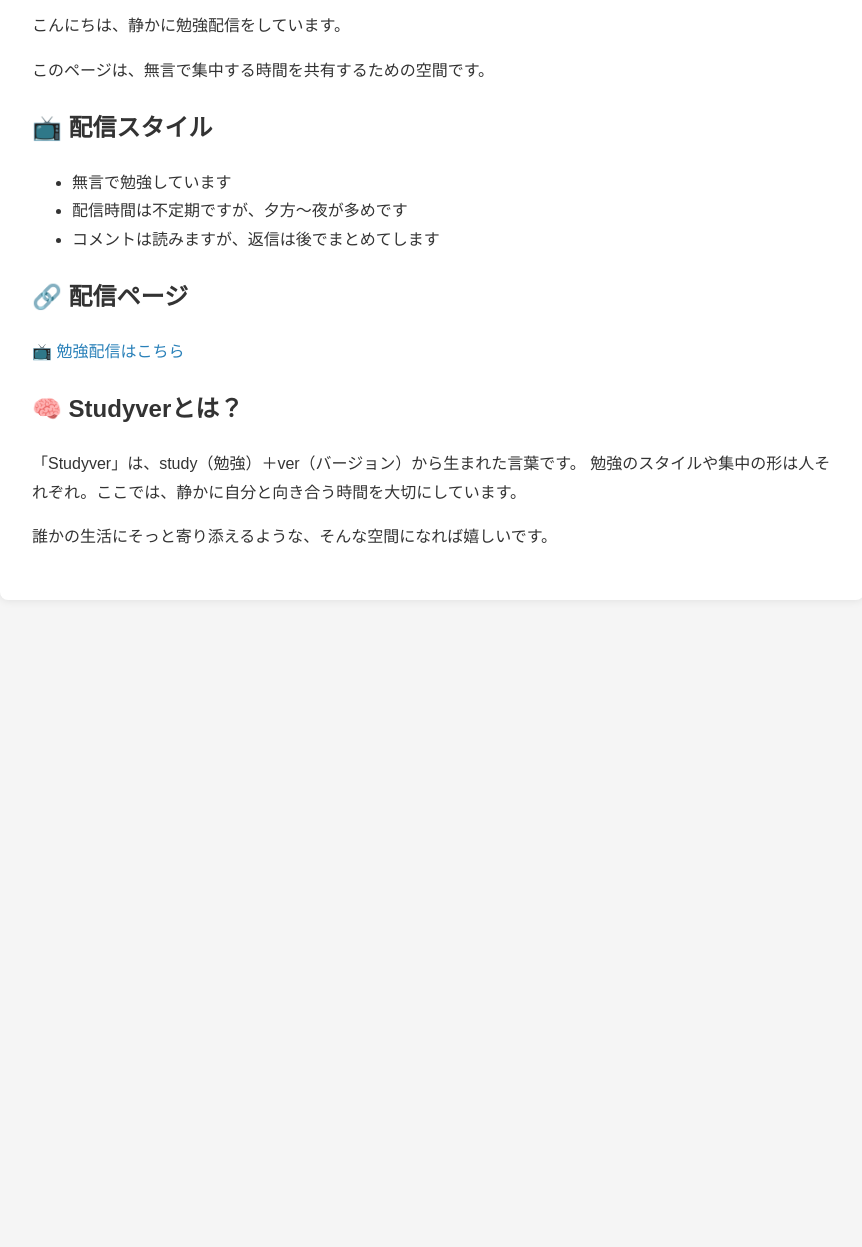
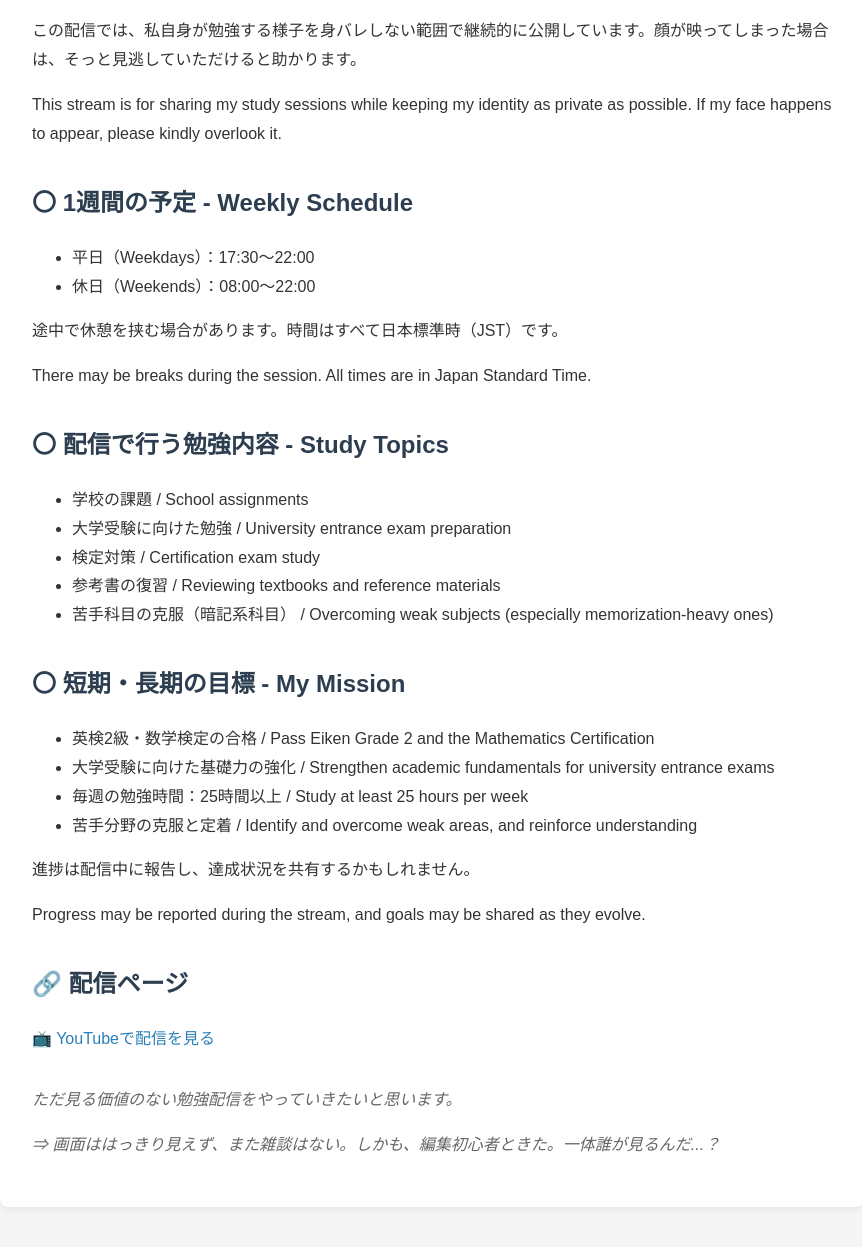
Before and after one commit to studyver/studyver-page, a plain HTML site: page index.html in a window 1280 px wide. Shown: the part 155-1402 px from the top of the page, without its empty margins (208-1070 px from the left). Before the commit the page ends 800 px from the top, so only its background shows below. Drawn offline with Linux system fonts and the light colour scheme.

Commit message:
index.html

```diff
--- a/index.html
+++ b/index.html
@@ -12,10 +12,8 @@
       padding: 2em;
       line-height: 1.8;
     }
-    h1 {
+    h1, h2 {
       color: #2c3e50;
-      font-size: 2em;
-      margin-bottom: 0.5em;
     }
     a {
       color: #2980b9;
@@ -32,29 +30,63 @@
       border-radius: 8px;
       box-shadow: 0 0 10px rgba(0,0,0,0.1);
     }
+    .section {
+      margin-top: 2em;
+    }
+    .note {
+      font-style: italic;
+      color: #666;
+    }
   </style>
 </head>
 <body>
   <div class="container">
-    <h1>Studyverへようこそ</h1>
-    <p>こんにちは、静かに勉強配信をしています。</p>
-    <p>このページは、無言で集中する時間を共有するための空間です。</p>
+    <h1>□ スタディバーへようこそ - Welcome to Studyver</h1>
+    <p>この配信では、私自身が勉強する様子を身バレしない範囲で継続的に公開しています。顔が映ってしまった場合は、そっと見逃していただけると助かります。</p>
+    <p>This stream is for sharing my study sessions while keeping my identity as private as possible. If my face happens to appear, please kindly overlook it.</p>
 
-    <h2>📺 配信スタイル</h2>
-    <ul>
-      <li>無言で勉強しています</li>
-      <li>配信時間は不定期ですが、夕方〜夜が多めです</li>
-      <li>コメントは読みますが、返信は後でまとめてします</li>
-    </ul>
+    <div class="section">
+      <h2>〇 1週間の予定 - Weekly Schedule</h2>
+      <ul>
+        <li>平日（Weekdays）：17:30〜22:00</li>
+        <li>休日（Weekends）：08:00〜22:00</li>
+      </ul>
+      <p>途中で休憩を挟む場合があります。時間はすべて日本標準時（JST）です。</p>
+      <p>There may be breaks during the session. All times are in Japan Standard Time.</p>
+    </div>
 
-    <h2>🔗 配信ページ</h2>
-    <p><a href="https://studyver.live" target="_blank">📺 勉強配信はこちら</a></p>
+    <div class="section">
+      <h2>〇 配信で行う勉強内容 - Study Topics</h2>
+      <ul>
+        <li>学校の課題 / School assignments</li>
+        <li>大学受験に向けた勉強 / University entrance exam preparation</li>
+        <li>検定対策 / Certification exam study</li>
+        <li>参考書の復習 / Reviewing textbooks and reference materials</li>
+        <li>苦手科目の克服（暗記系科目） / Overcoming weak subjects (especially memorization-heavy ones)</li>
+      </ul>
+    </div>
 
-    <h2>🧠 Studyverとは？</h2>
-    <p>「Studyver」は、study（勉強）＋ver（バージョン）から生まれた言葉です。
-    勉強のスタイルや集中の形は人それぞれ。ここでは、静かに自分と向き合う時間を大切にしています。</p>
+    <div class="section">
+      <h2>〇 短期・長期の目標 - My Mission</h2>
+      <ul>
+        <li>英検2級・数学検定の合格 / Pass Eiken Grade 2 and the Mathematics Certification</li>
+        <li>大学受験に向けた基礎力の強化 / Strengthen academic fundamentals for university entrance exams</li>
+        <li>毎週の勉強時間：25時間以上 / Study at least 25 hours per week</li>
+        <li>苦手分野の克服と定着 / Identify and overcome weak areas, and reinforce understanding</li>
+      </ul>
+      <p>進捗は配信中に報告し、達成状況を共有するかもしれません。</p>
+      <p>Progress may be reported during the stream, and goals may be shared as they evolve.</p>
+    </div>
 
-    <p>誰かの生活にそっと寄り添えるような、そんな空間になれば嬉しいです。</p>
+    <div class="section">
+      <h2>🔗 配信ページ</h2>
+      <p><a href="https://www.youtube.com/@studyver" target="_blank">📺 YouTubeで配信を見る</a></p>
+    </div>
+
+    <div class="section note">
+      <p>ただ見る価値のない勉強配信をやっていきたいと思います。</p>
+      <p>⇒ 画面ははっきり見えず、また雑談はない。しかも、編集初心者ときた。一体誰が見るんだ...？</p>
+    </div>
   </div>
 </body>
 </html>
```
